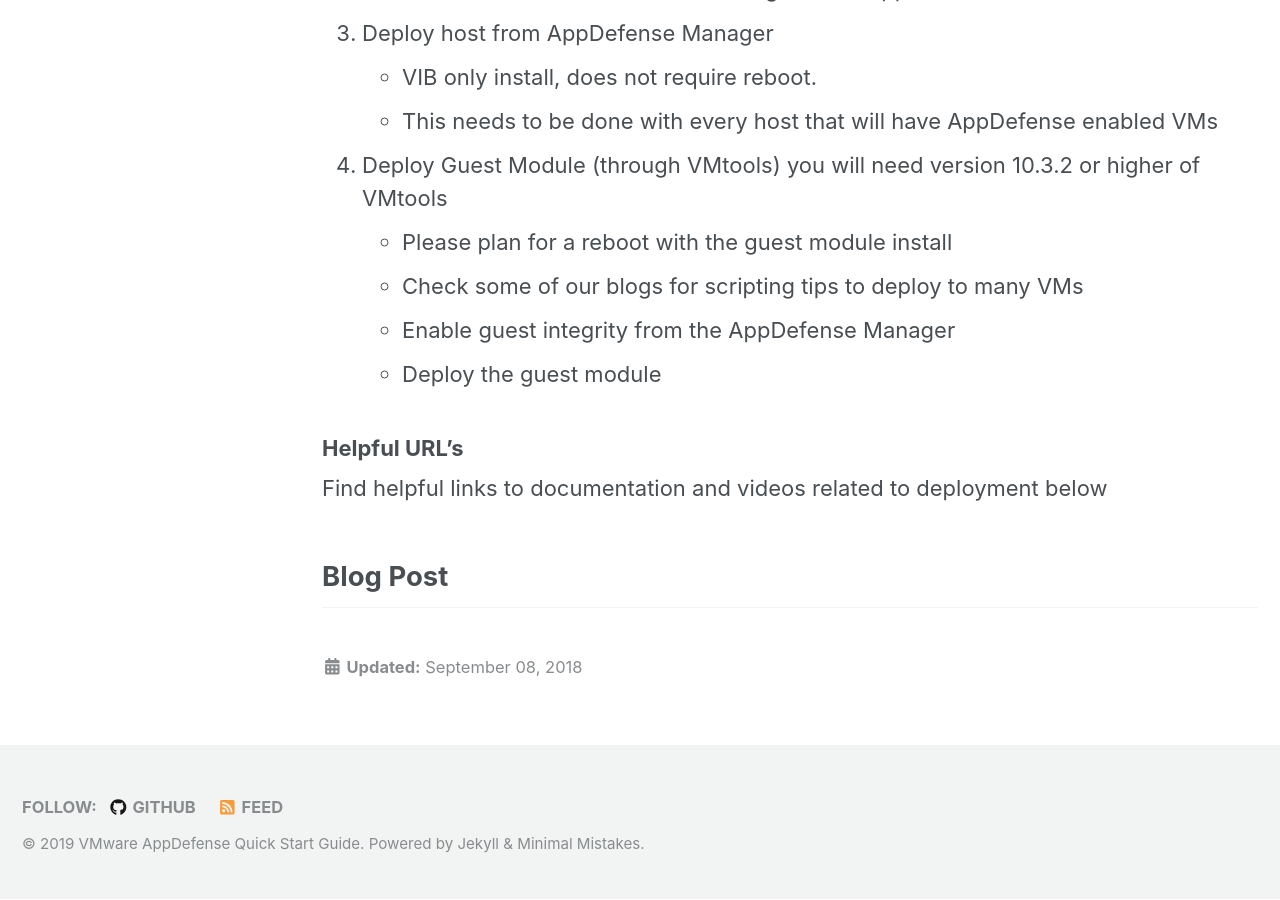
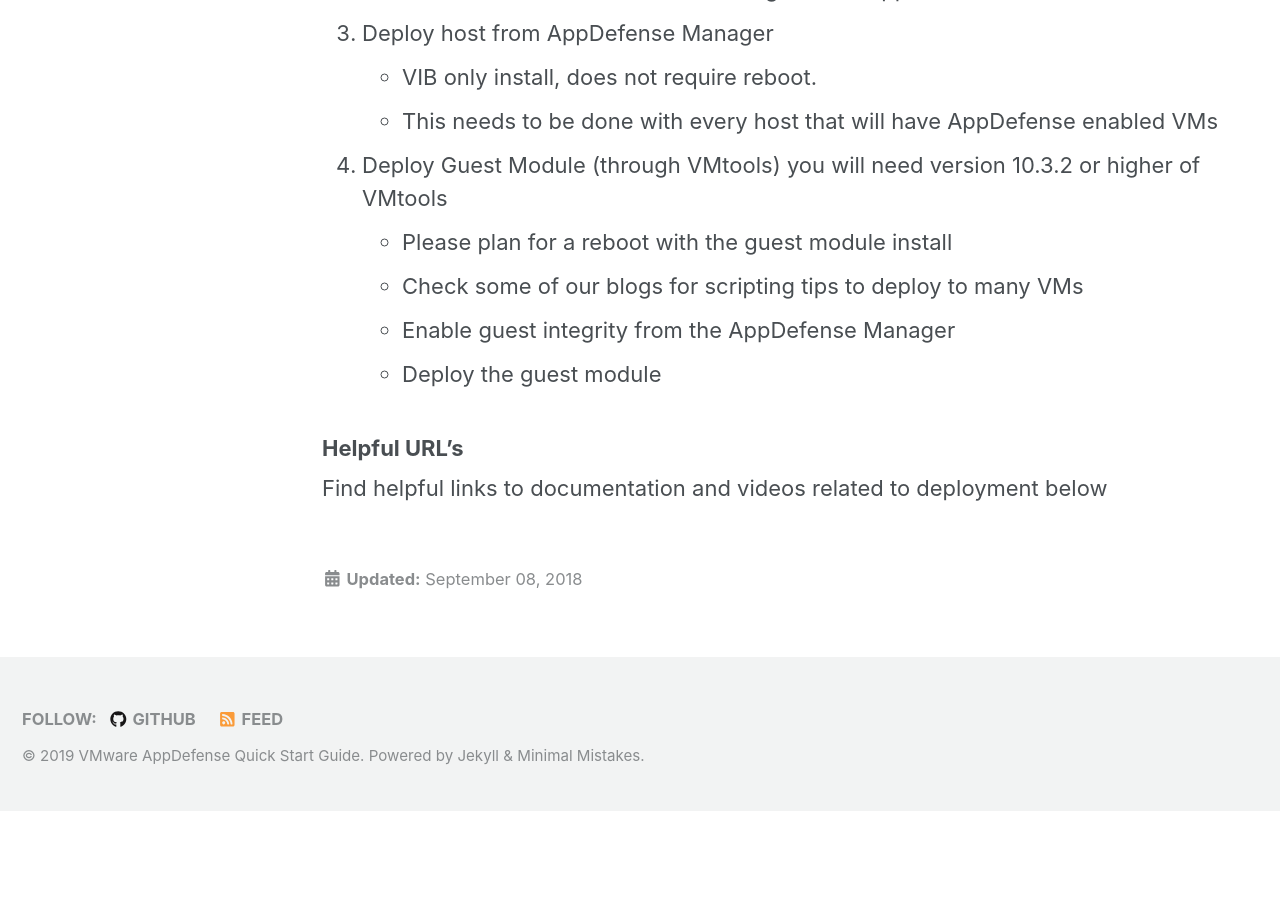
Before and after one commit to vmware-csa-team/AppDefense-Quick-Start-Guide, a Jekyll site: the page built from AppD Pages/deploy.md, in a window 1280 px wide and 900 px high, scrolled down 2556 px. Built offline with Jekyll 4.4.1, drawn with Linux system fonts in a browser that asks for light colours; nearby versions of some CDN libraries; after the commit the page ends 3368 px from its top, so only the background shows below that.

Commit message:
Update deploy.md

```diff
--- a/AppD Pages/deploy.md
+++ b/AppD Pages/deploy.md
@@ -62,5 +62,3 @@
 ### Helpful URL's
 
 Find helpful links to documentation and videos related to deployment below
-
-## Blog Post
```
